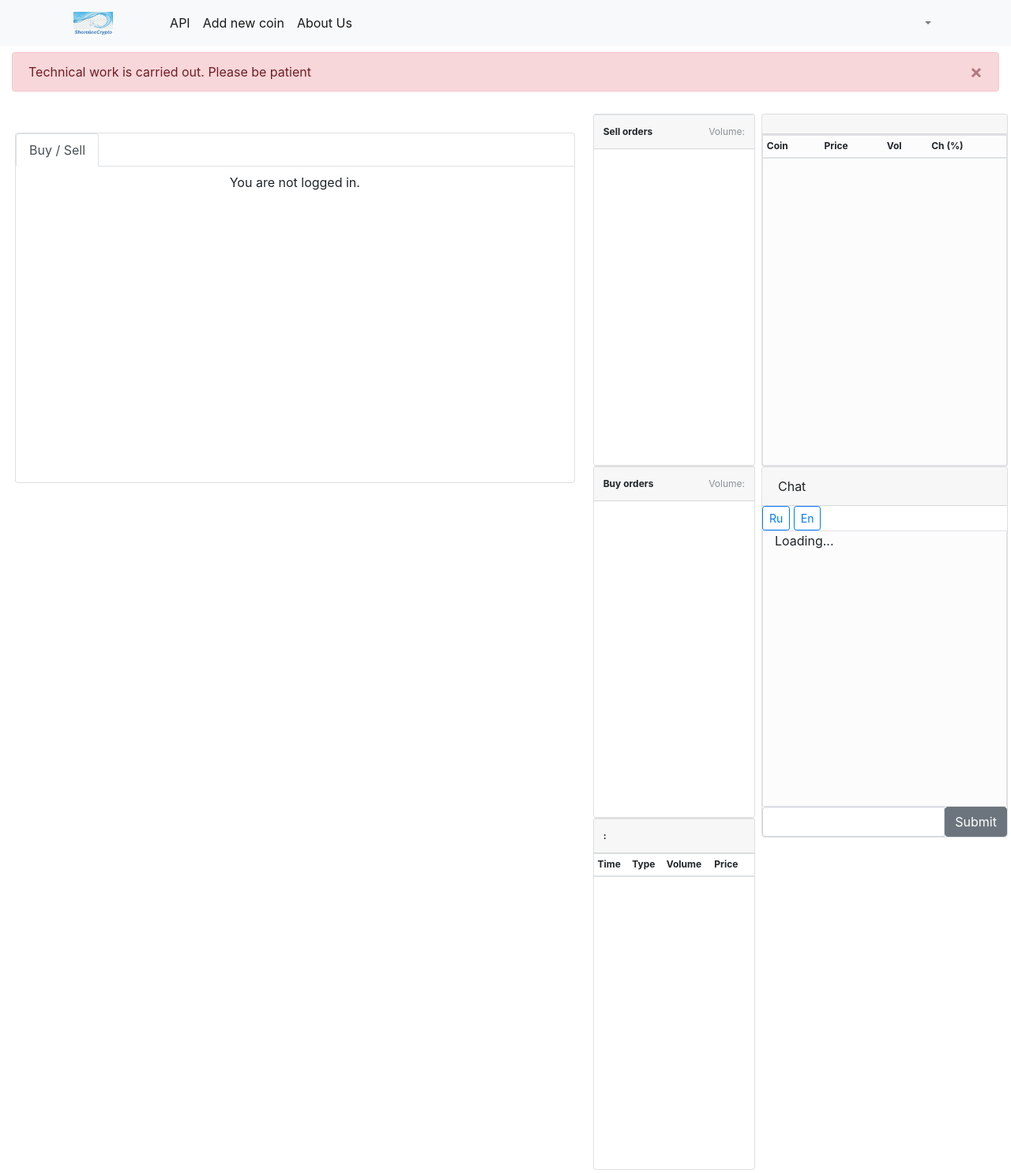
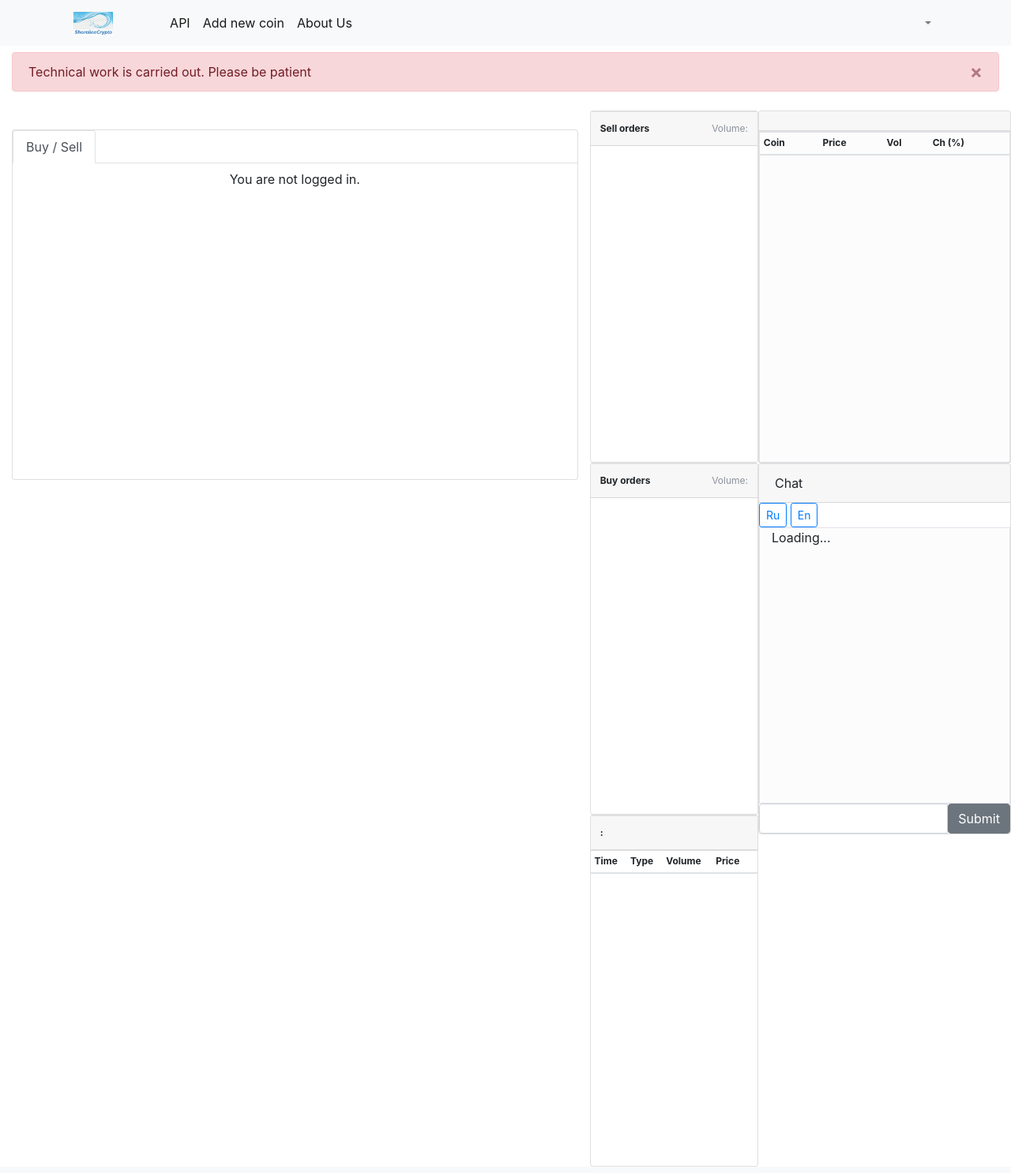
Before and after one commit to exabex/exa, a Node project: template server/views/pages/index.ejs in a window 1280 px wide. Shown: the whole page at 79% size. Run offline with Node 20 templates, Linux system fonts and the light colour scheme; the template is opened without the code that fills it, so the values that code supplies are empty; some libraries are stand-ins or nearby versions.

Commit message:
Update index.ejs

```diff
--- a/server/views/pages/index.ejs
+++ b/server/views/pages/index.ejs
@@ -14,7 +14,7 @@
                     <%- value %>>
                         <div class='row'>
                             <!-- Left Column -->
-                            <div class="col-md-7 p-1">
+                            <div class="col-md-7 p-0">
                                 <div class='container'>
                                     <!--
             <div class='row'>
@@ -119,7 +119,7 @@
                                 </div>
                             </div>
                             <!-- To Reorder -->
-                            <div class="col-md-2 p-1">
+                            <div class="col-md-2 p-0">
                                 <!-- BEGIN Sell Orders-->
                                 <div class="card">
                                     <div class="card-header p-0">
@@ -202,7 +202,7 @@
                                 </div>
                                 <!-- END Trade History-->
                             </div>
-                            <div class="col-md-3 p-1">
+                            <div class="col-md-3 p-0">
                                 <!-- BEGIN  Market List-->
                                 <div class="card">
                                     <div class="card-header">
```
